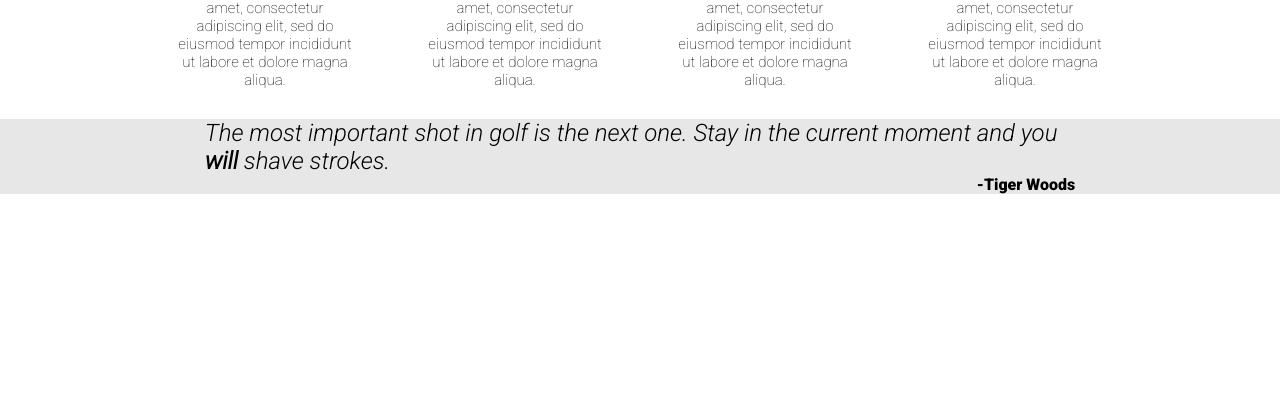
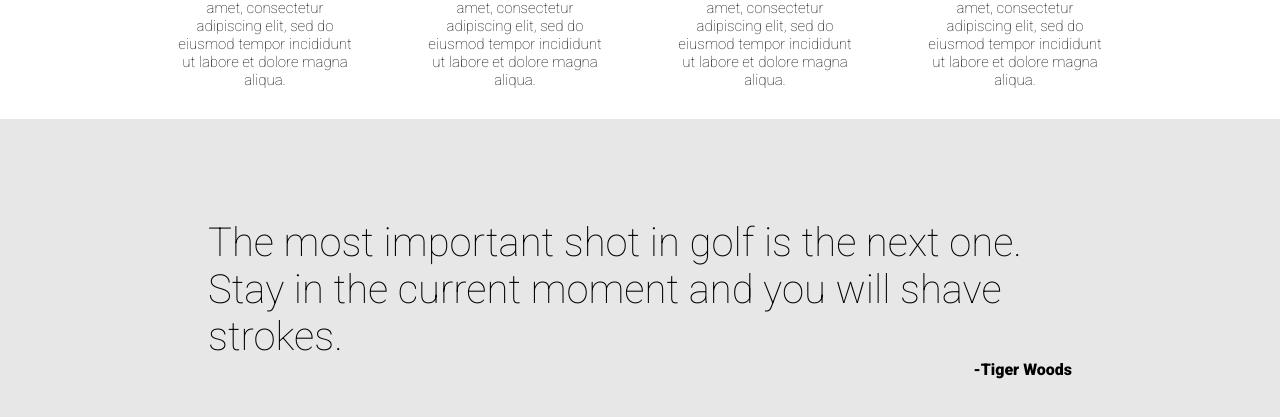
Before and after one commit to i-am-schida/project-landing-page, a plain HTML site: page index.html in a window 1280 px wide. Shown: the part 727-1144 px from the top of the page. Before the commit the page ends 921 px from the top, so only its background shows below. Drawn offline with Linux system fonts and the light colour scheme.

Commit message:
section 3 finished
added a quote into section 3, centered within container

```diff
--- a/index.html
+++ b/index.html
@@ -56,7 +56,7 @@
     </section>
     <section class="section3">
       <div class="section3-container">
-        <h2><em>The most important shot in golf is the next one. Stay in the current moment and you <strong>will</strong> shave strokes.</em></h2>
+        <h1>The most important shot in golf is the next one. Stay in the current moment and you will shave strokes.</h1>
         <p><strong>-Tiger Woods</strong></p>
       </div>
     </section>
--- a/styles/style.css
+++ b/styles/style.css
@@ -22,7 +22,7 @@ header {
   align-items: center;
   padding-left: 10%;
   padding-right: 10%;
-  border-bottom: 1px solid red;
+  border-bottom: 1px solid red; /* visual aid */
 }
 .left-header img {
   width: auto;
@@ -134,17 +134,22 @@ div .info img {
 /* <--------Section 3--------> */
 .section3 {
   flex-grow: 1;
-  padding-left: 16%;
-  padding-right: 16%;
+  padding-left: 10%;
+  padding-right: 10%;
   background-color: rgb(231, 231, 231);
   display: flex;
   align-items: center;
 }
-.section3-container h2, p {
+.section3-container {
+  padding: 100px 80px;
+}
+.section3-container h1, p {
  margin: 0;
 }
-.section3-container h2 {
+.section3-container h1 {
+  font-size: 40px;
   font-weight: 100;
+
 }
 .section3-container p {
   display: flex;
```
